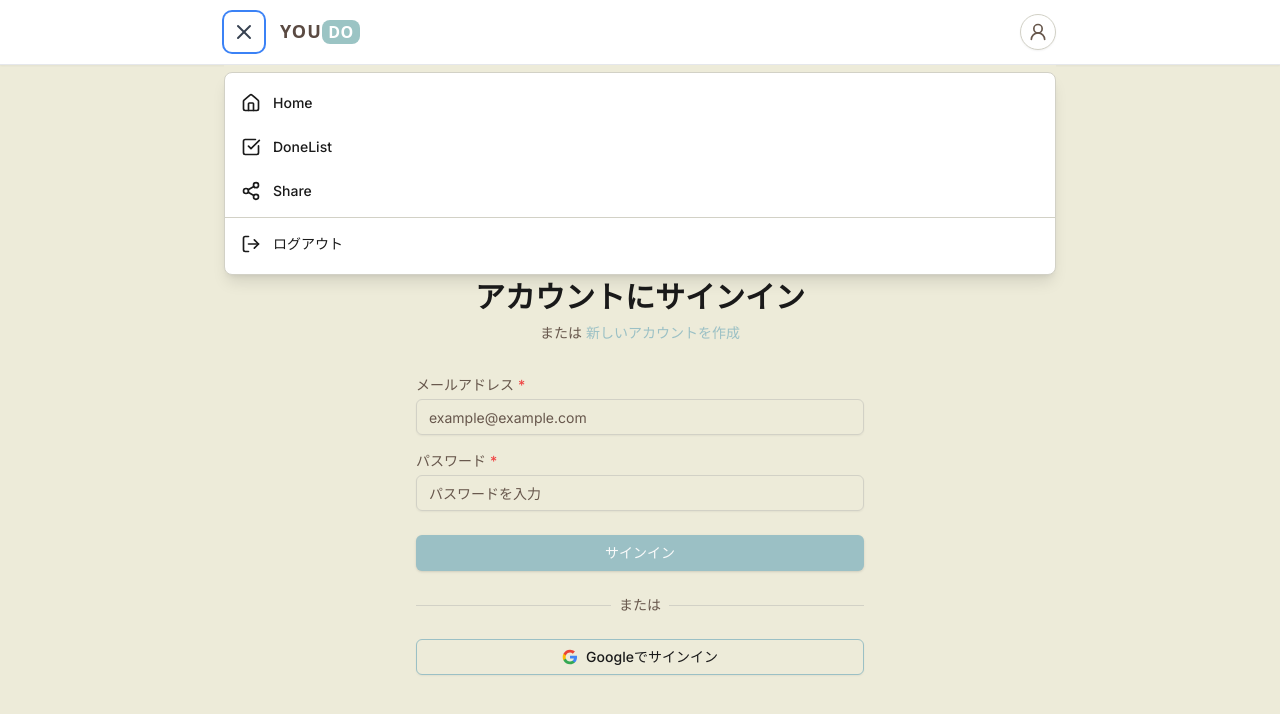
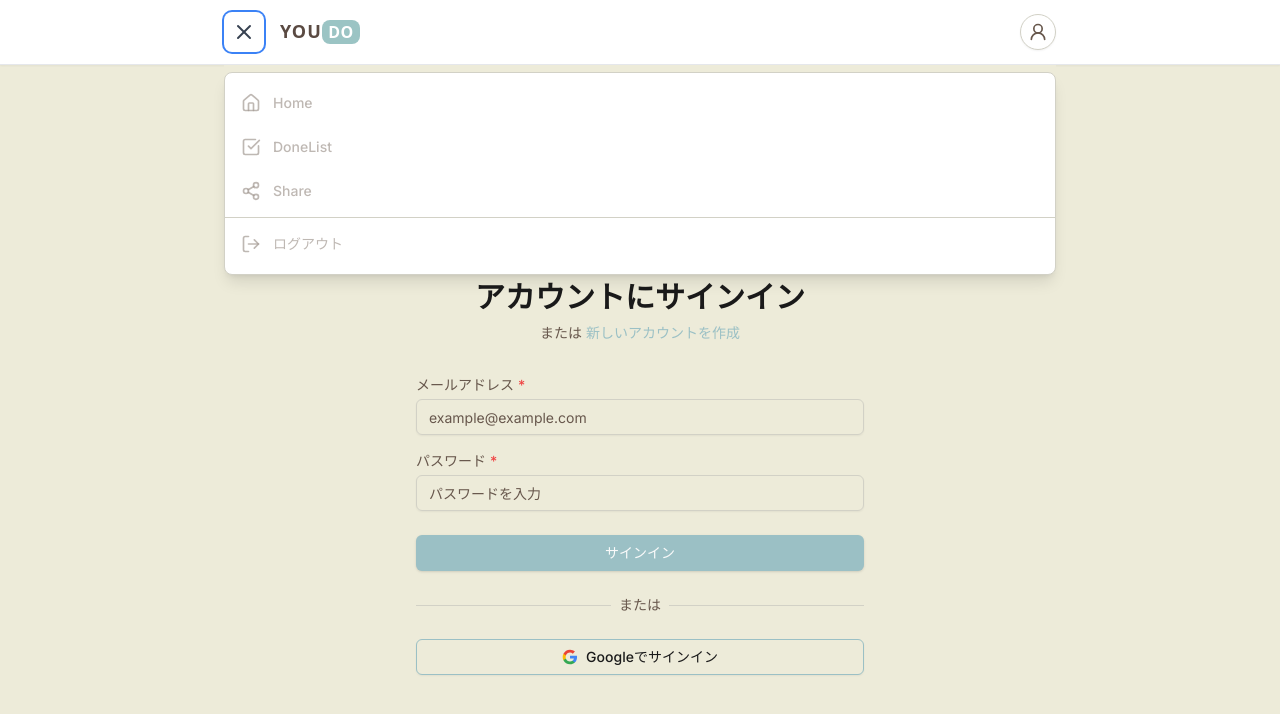
Before and after one commit to tokechan/new_mvp, a Next.js app: page /auth/signin in a window 1280 px wide. Both pictures are taken after a click on the button 244 px from the left and 32 px from the top of the page. Shown: the top 714 px of the page. Built offline with nearby package versions, Linux system fonts and the light colour scheme; no server answers.

Commit message:
feat(Navigation): enhance user authentication handling by disabling navigation and logout buttons for unauthenticated users

```diff
--- a/src/components/Navigation.tsx
+++ b/src/components/Navigation.tsx
@@ -19,7 +19,8 @@ import { YOUDOLogo } from '@/components/YOUDOLogo'
 export default function Navigation() {
   const router = useRouter()
   const pathname = usePathname()
-  const { signOut } = useAuth()
+  const { user, signOut } = useAuth()
+  const isAuthenticated = Boolean(user)
 
   // ナビゲーション項目の定義
   const navigationItems = [
@@ -60,6 +61,9 @@ export default function Navigation() {
    * ナビゲーション項目クリック時の処理
    */
   const handleNavigation = (path: string) => {
+    if (!isAuthenticated) {
+      return
+    }
     router.push(path)
   }
 
@@ -164,9 +168,16 @@ export default function Navigation() {
                   <button
                     key={`nav-panel-${item.id}`}
                     onClick={() => handleNavigation(item.path)}
-                    className={`flex items-center gap-3 px-4 py-3 text-left transition-colors ${
-                      active ? 'text-primary bg-secondary' : 'text-foreground hover:bg-secondary'
-                    }`}
+                    disabled={!isAuthenticated}
+                    aria-disabled={!isAuthenticated}
+                    className={cn(
+                      'flex items-center gap-3 px-4 py-3 text-left transition-colors',
+                      isAuthenticated
+                        ? active
+                          ? 'text-primary bg-secondary'
+                          : 'text-foreground hover:bg-secondary'
+                        : 'pointer-events-none cursor-default text-muted-foreground/70 hover:bg-transparent opacity-60'
+                    )}
                     aria-label={item.description}
                     aria-current={active ? 'page' : undefined}
                   >
@@ -182,6 +193,7 @@ export default function Navigation() {
               <button
                 key={`nav-panel-logout`}
                 onClick={async () => {
+                  if (!isAuthenticated) return
                   try {
                     await signOut()
                     router.push('/auth/signin')
@@ -189,10 +201,22 @@ export default function Navigation() {
                     console.error('ログアウトに失敗しました:', error)
                   }
                 }}
-                className={`flex items-center gap-3 px-4 py-3 text-left text-foreground hover:bg-secondary`}
+                disabled={!isAuthenticated}
+                aria-disabled={!isAuthenticated}
+                className={cn(
+                  'flex items-center gap-3 px-4 py-3 text-left transition-colors',
+                  isAuthenticated
+                    ? 'text-foreground hover:bg-secondary'
+                    : 'pointer-events-none cursor-default text-muted-foreground/70 hover:bg-transparent opacity-60'
+                )}
                 aria-label="ログアウト"
               >
-                <LogOut className="w-5 h-5" />
+                <LogOut
+                  className={cn(
+                    'w-5 h-5',
+                    isAuthenticated ? 'text-destructive' : 'text-muted-foreground/70'
+                  )}
+                />
                 <span className="text-sm font-medium">ログアウト</span>
               </button>
             </div>
```
